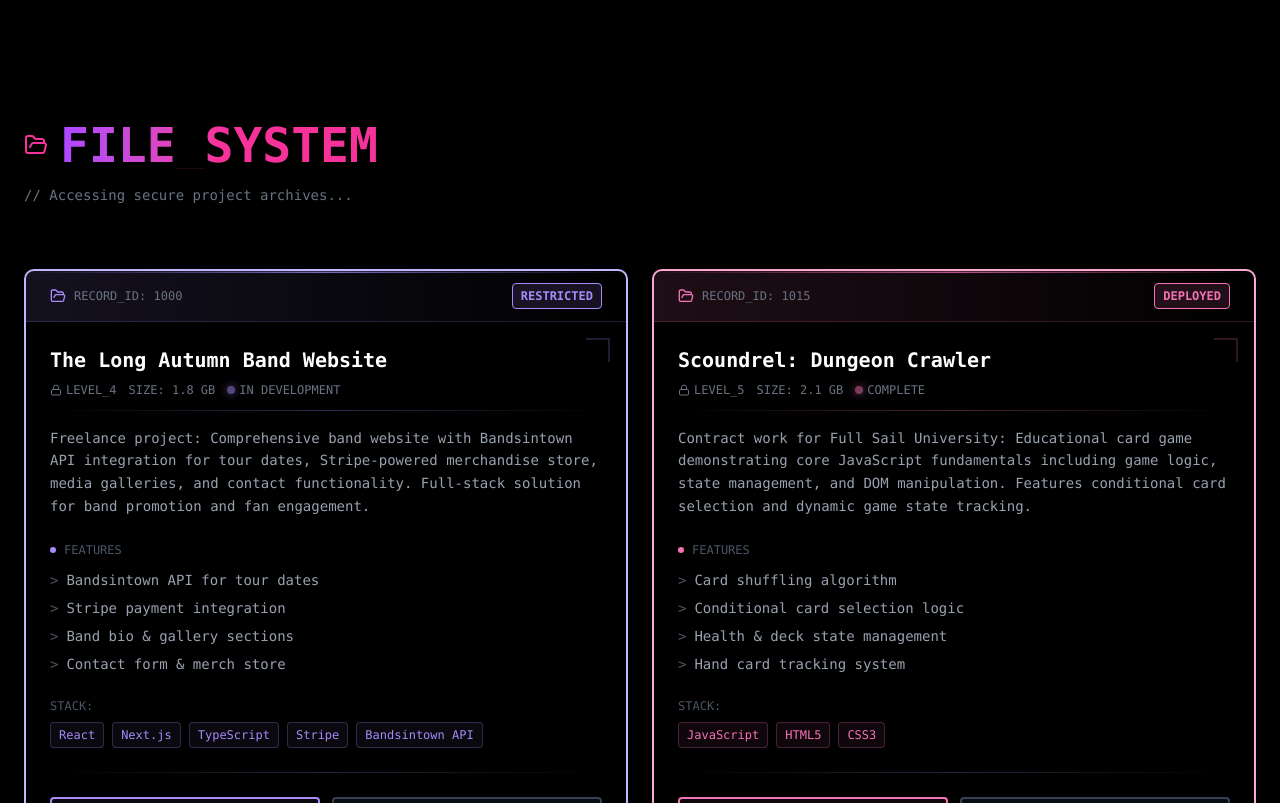
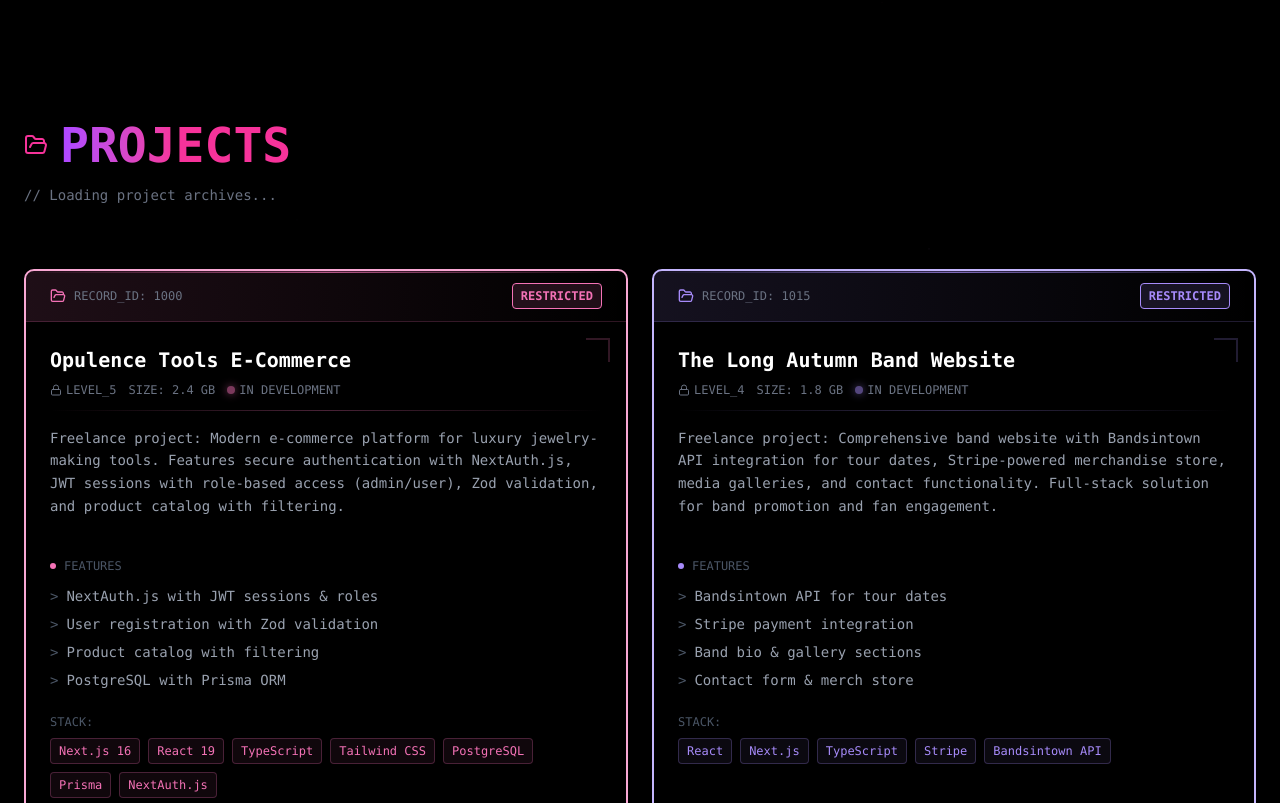
Before and after one commit to aleyna-cintron/aleyna_portfolio, a Next.js app: page / in a window 1280 px wide. Shown: the part 2460-3263 px from the top of the page. Built offline with nearby package versions, Linux system fonts and the light colour scheme.

Commit message:
Added in recent project. Fixed responsiveness on smaller screens.

```diff
--- a/components/CredentialsContactSection.tsx
+++ b/components/CredentialsContactSection.tsx
@@ -56,7 +56,7 @@
             transition={{ duration: 0.8 }}
             className="flex flex-col"
           >
-            <div className="relative p-8 bg-black/90 border-4 rounded-lg overflow-hidden backdrop-blur-xl shadow-xl flex-1"
+            <div className="relative p-4 sm:p-8 bg-black/90 border-2 sm:border-4 rounded-lg overflow-hidden backdrop-blur-xl shadow-xl flex-1"
               style={{ borderColor: '#a78bfa' }}
             >
               {/* Animated scan lines */}
@@ -195,7 +195,7 @@
             transition={{ duration: 0.8 }}
             className="flex flex-col"
           >
-            <div className="relative p-8 bg-black/90 border-4 rounded-lg overflow-hidden backdrop-blur-xl shadow-xl flex-1"
+            <div className="relative p-4 sm:p-8 bg-black/90 border-2 sm:border-4 rounded-lg overflow-hidden backdrop-blur-xl shadow-xl flex-1"
               style={{
                 borderColor: '#f472b6',
                 boxShadow: '0 0 20px rgba(244, 114, 182, 0.1)'
--- a/components/HeroSection.tsx
+++ b/components/HeroSection.tsx
@@ -93,7 +93,7 @@
                   <ChevronRight className="w-4 h-4 text-purple-400" />
                   <span className="text-gray-500">NAME:</span>
                 </div>
-                <h1 className="text-5xl md:text-7xl mb-4 relative">
+                <h1 className="text-3xl sm:text-5xl md:text-7xl mb-4 relative">
                   <span className="bg-gradient-to-r from-purple-400 via-pink-400 to-pink-400 bg-clip-text text-transparent font-bold">
                     {displayText}
                     <motion.span
--- a/components/ProjectsSection.tsx
+++ b/components/ProjectsSection.tsx
@@ -1,109 +1,10 @@
-'use client';
-
 'use client';
 
 import { motion } from "motion/react";
 import { FolderOpen, ExternalLink, Github, Lock, Unlock } from "lucide-react";
+import { FILE_RECORDS, FileRecord } from "@/lib/constants";
 
 export function ProjectsSection() {
-  const fileRecords = [
-    {
-      filename: "The Long Autumn Band Website",
-      classification: "RESTRICTED",
-      classColor: "#a78bfa",
-      accessLevel: "LEVEL_4",
-      fileSize: "1.8 GB",
-      description: "Freelance project: Comprehensive band website with Bandsintown API integration for tour dates, Stripe-powered merchandise store, media galleries, and contact functionality. Full-stack solution for band promotion and fan engagement.",
-      features: [
-        "Bandsintown API for tour dates",
-        "Stripe payment integration",
-        "Band bio & gallery sections",
-        "Contact form & merch store"
-      ],
-      stack: ["React", "Next.js", "TypeScript", "Stripe", "Bandsintown API"],
-      status: "IN DEVELOPMENT",
-      color: "#a78bfa",
-      liveUrl: "#",
-      githubUrl: "https://github.com/aleyna-cintron/long-autumn-project"
-    },
-    {
-      filename: "Scoundrel: Dungeon Crawler",
-      classification: "DEPLOYED",
-      classColor: "#f472b6",
-      accessLevel: "LEVEL_5",
-      fileSize: "2.1 GB",
-      description: "Contract work for Full Sail University: Educational card game demonstrating core JavaScript fundamentals including game logic, state management, and DOM manipulation. Features conditional card selection and dynamic game state tracking.",
-      features: [
-        "Card shuffling algorithm",
-        "Conditional card selection logic",
-        "Health & deck state management",
-        "Hand card tracking system"
-      ],
-      stack: ["JavaScript", "HTML5", "CSS3"],
-      status: "COMPLETE",
-      color: "#f472b6",
-      liveUrl: "https://aleyna-cintron.github.io/scoundrel/",
-      githubUrl: "https://github.com/aleyna-cintron/scoundrel"
-    },
-    {
-      filename: "Spotify OAuth MERN App",
-      classification: "DEPLOYED",
-      classColor: "#a78bfa",
-      accessLevel: "LEVEL_3",
-      fileSize: "1.9 GB",
-      description: "Academic project: Full-stack MERN application with Spotify OAuth integration. Features JWT authentication, global music search across tracks, artists, and albums with real-time database interactions.",
-      features: [
-        "Spotify OAuth authentication",
-        "JWT authorization tokens",
-        "Global music search engine",
-        "Real-time data synchronization"
-      ],
-      stack: ["MongoDB", "Express", "React", "Node.js"],
-      status: "DEPLOYED",
-      color: "#a78bfa",
-      liveUrl: "https://spotify-mern-app.netlify.app/",
-      githubUrl: "https://github.com/aleyna-cintron/spotify-api"
-    },
-    {
-      filename: "Beautify Makeup Searcher",
-      classification: "PUBLIC",
-      classColor: "#f472b6",
-      accessLevel: "LEVEL_2",
-      fileSize: "1.2 GB",
-      description: "Academic project: Beauty product discovery platform leveraging the Makeup API for comprehensive product searches across diverse brands. Features responsive design and extensive product database access.",
-      features: [
-        "Makeup API integration",
-        "Multi-brand product search",
-        "Product filtering & sorting",
-        "Responsive user interface"
-      ],
-      stack: ["JavaScript", "HTML5", "CSS3", "REST API"],
-      status: "DEPLOYED",
-      color: "#f472b6",
-      liveUrl: "https://beautify-makeup.netlify.app/",
-      githubUrl: "https://github.com/aleyna-cintron/beautify"
-    },
-    {
-      filename: "ShipIt Social Media App",
-      classification: "PUBLIC",
-      classColor: "#a78bfa",
-      accessLevel: "LEVEL_1",
-      fileSize: "0.8 GB",
-      description: "Academic project: Fundamental social media application demonstrating core web development principles with user authentication system and basic profile management functionality.",
-      features: [
-        "User login system",
-        "Profile management",
-        "Session handling",
-        "Responsive design"
-      ],
-      stack: ["HTML5", "CSS3", "JavaScript", "Local Storage"],
-      status: "DEPLOYED",
-      color: "#a78bfa",
-      liveUrl: "https://aleyna-cintron.github.io/ship-it/profile_page.html",
-      githubUrl: "https://github.com/aleyna-cintron/ship-it"
-    }
-  ];
-
   return (
     <section id="projects" className="py-20 px-6 relative overflow-hidden bg-black">
       {/* Floating particles */}
@@ -141,36 +42,21 @@
           <div className="flex items-center gap-3 mb-4">
             <FolderOpen className="w-6 h-6 text-pink-500" />
             <h2 className="text-4xl md:text-5xl font-mono font-bold bg-gradient-to-r from-purple-500 via-pink-500 to-pink-500 bg-clip-text text-transparent">
-              FILE_SYSTEM
+              PROJECTS
             </h2>
           </div>
-          <p className="text-gray-500 font-mono text-sm">// Accessing secure project archives...</p>
+          <p className="text-gray-500 font-mono text-sm">// Loading project archives...</p>
         </motion.div>
 
         {/* File Grid */}
-        <div className="grid grid-cols-1 md:grid-cols-2 gap-6">
-          {fileRecords.map((file, idx) => (
+        <div className="grid grid-cols-1 md:grid-cols-2 gap-6 auto-rows-fr">
+          {FILE_RECORDS.map((file, idx) => (
             <FileCard key={file.filename} file={file} delay={idx * 0.15} />
           ))}
         </div>
       </div>
     </section>
   );
-}
-
-interface FileRecord {
-  filename: string;
-  classification: string;
-  classColor: string;
-  accessLevel: string;
-  fileSize: string;
-  description: string;
-  features: string[];
-  stack: string[];
-  status: string;
-  color: string;
-  liveUrl: string;
-  githubUrl: string;
 }
 
 function FileCard({ file, delay }: { file: FileRecord; delay: number }) {
@@ -201,11 +87,11 @@
       whileInView={{ opacity: 1, y: 0 }}
       viewport={{ once: true }}
       transition={{ delay, duration: 0.6 }}
-      className="group"
+      className="group h-full"
     >
       {/* File Card */}
       <div
-        className="relative rounded-lg overflow-hidden bg-black/90 border-2 transition-all duration-300 hover:scale-[1.01] backdrop-blur-xl shadow-lg"
+        className="relative rounded-lg overflow-hidden bg-black/90 border-2 transition-all duration-300 hover:scale-[1.01] backdrop-blur-xl shadow-lg h-full flex flex-col"
         style={{
           borderColor: `${pastelColor}`,
         }}
@@ -250,7 +136,7 @@
           </div>
         </div>
 
-        <div className="p-6 relative">
+        <div className="p-6 relative flex-1 flex flex-col">
           {/* File Header */}
           <div className="mb-6">
             <div className="flex items-start justify-between mb-3">
@@ -301,7 +187,7 @@
           </div>
 
           {/* Tech Stack */}
-          <div className="mb-6">
+          <div className="mb-6 flex-1">
             <div className="text-xs text-gray-600 uppercase font-mono mb-2">STACK:</div>
             <div className="flex flex-wrap gap-2">
               {file.stack.map((tech) => (
--- /dev/null
+++ b/lib/constants.ts
@@ -0,0 +1,131 @@
+export interface FileRecord {
+  filename: string;
+  classification: string;
+  classColor: string;
+  accessLevel: string;
+  fileSize: string;
+  description: string;
+  features: string[];
+  stack: string[];
+  status: string;
+  color: string;
+  liveUrl: string;
+  githubUrl: string;
+}
+
+export const FILE_RECORDS: FileRecord[] = [
+  {
+    filename: "Opulence Tools E-Commerce",
+    classification: "RESTRICTED",
+    classColor: "#f472b6",
+    accessLevel: "LEVEL_5",
+    fileSize: "2.4 GB",
+    description: "Freelance project: Modern e-commerce platform for luxury jewelry-making tools. Features secure authentication with NextAuth.js, JWT sessions with role-based access (admin/user), Zod validation, and product catalog with filtering.",
+    features: [
+      "NextAuth.js with JWT sessions & roles",
+      "User registration with Zod validation",
+      "Product catalog with filtering",
+      "PostgreSQL with Prisma ORM"
+    ],
+    stack: ["Next.js 16", "React 19", "TypeScript", "Tailwind CSS", "PostgreSQL", "Prisma", "NextAuth.js"],
+    status: "IN DEVELOPMENT",
+    color: "#f472b6",
+    liveUrl: "https://opulence-tools-nz3acixdx-oneida-toress-projects.vercel.app/",
+    githubUrl: "https://github.com/aleyna-cintron/opulence-tools"
+  },
+  {
+    filename: "The Long Autumn Band Website",
+    classification: "RESTRICTED",
+    classColor: "#a78bfa",
+    accessLevel: "LEVEL_4",
+    fileSize: "1.8 GB",
+    description: "Freelance project: Comprehensive band website with Bandsintown API integration for tour dates, Stripe-powered merchandise store, media galleries, and contact functionality. Full-stack solution for band promotion and fan engagement.",
+    features: [
+      "Bandsintown API for tour dates",
+      "Stripe payment integration",
+      "Band bio & gallery sections",
+      "Contact form & merch store"
+    ],
+    stack: ["React", "Next.js", "TypeScript", "Stripe", "Bandsintown API"],
+    status: "IN DEVELOPMENT",
+    color: "#a78bfa",
+    liveUrl: "#",
+    githubUrl: "https://github.com/aleyna-cintron/long-autumn-project"
+  },
+  {
+    filename: "Scoundrel: Dungeon Crawler",
+    classification: "DEPLOYED",
+    classColor: "#f472b6",
+    accessLevel: "LEVEL_5",
+    fileSize: "2.1 GB",
+    description: "Contract work for Full Sail University: Educational card game demonstrating core JavaScript fundamentals including game logic, state management, and DOM manipulation. Features conditional card selection and dynamic game state tracking.",
+    features: [
+      "Card shuffling algorithm",
+      "Conditional card selection logic",
+      "Health & deck state management",
+      "Hand card tracking system"
+    ],
+    stack: ["JavaScript", "HTML5", "CSS3"],
+    status: "COMPLETE",
+    color: "#f472b6",
+    liveUrl: "https://aleyna-cintron.github.io/scoundrel/",
+    githubUrl: "https://github.com/aleyna-cintron/scoundrel"
+  },
+  {
+    filename: "Spotify OAuth MERN App",
+    classification: "DEPLOYED",
+    classColor: "#a78bfa",
+    accessLevel: "LEVEL_3",
+    fileSize: "1.9 GB",
+    description: "Academic project: Full-stack MERN application with Spotify OAuth integration. Features JWT authentication, global music search across tracks, artists, and albums with real-time database interactions.",
+    features: [
+      "Spotify OAuth authentication",
+      "JWT authorization tokens",
+      "Global music search engine",
+      "Real-time data synchronization"
+    ],
+    stack: ["MongoDB", "Express", "React", "Node.js"],
+    status: "DEPLOYED",
+    color: "#a78bfa",
+    liveUrl: "https://spotify-mern-app.netlify.app/",
+    githubUrl: "https://github.com/aleyna-cintron/spotify-api"
+  },
+  {
+    filename: "Beautify Makeup Searcher",
+    classification: "PUBLIC",
+    classColor: "#f472b6",
+    accessLevel: "LEVEL_2",
+    fileSize: "1.2 GB",
+    description: "Academic project: Beauty product discovery platform leveraging the Makeup API for comprehensive product searches across diverse brands. Features responsive design and extensive product database access.",
+    features: [
+      "Makeup API integration",
+      "Multi-brand product search",
+      "Product filtering & sorting",
+      "Responsive user interface"
+    ],
+    stack: ["JavaScript", "HTML5", "CSS3", "REST API"],
+    status: "DEPLOYED",
+    color: "#f472b6",
+    liveUrl: "https://beautify-makeup.netlify.app/",
+    githubUrl: "https://github.com/aleyna-cintron/beautify"
+  },
+  {
+    filename: "ShipIt Social Media App",
+    classification: "PUBLIC",
+    classColor: "#a78bfa",
+    accessLevel: "LEVEL_1",
+    fileSize: "0.8 GB",
+    description: "Academic project: Fundamental social media application demonstrating core web development principles with user authentication system and basic profile management functionality.",
+    features: [
+      "User login system",
+      "Profile management",
+      "Session handling",
+      "Responsive design"
+    ],
+    stack: ["HTML5", "CSS3", "JavaScript", "Local Storage"],
+    status: "DEPLOYED",
+    color: "#a78bfa",
+    liveUrl: "https://aleyna-cintron.github.io/ship-it/profile_page.html",
+    githubUrl: "https://github.com/aleyna-cintron/ship-it"
+  }
+];
```
